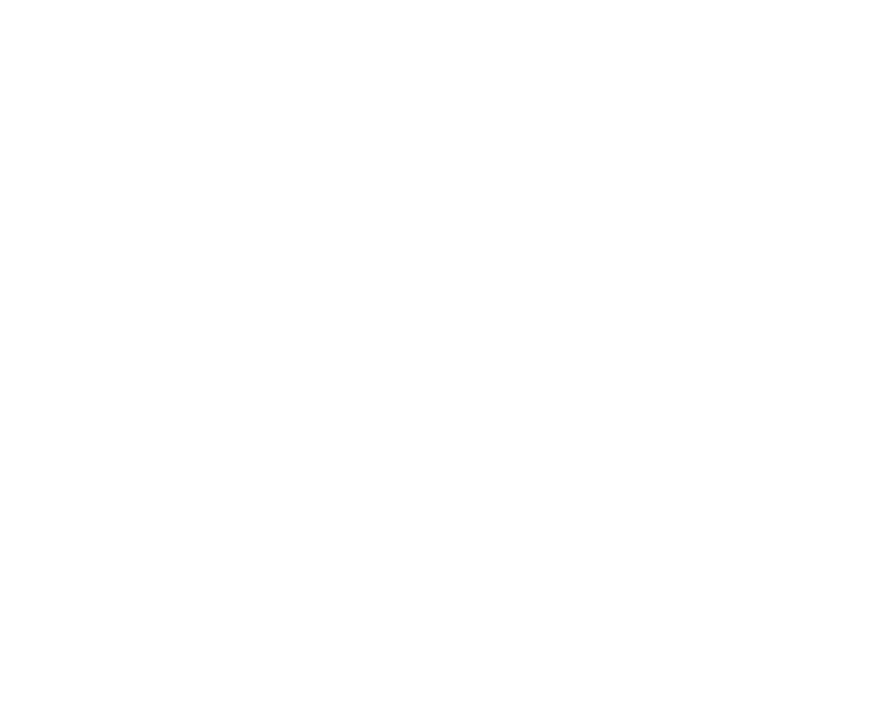
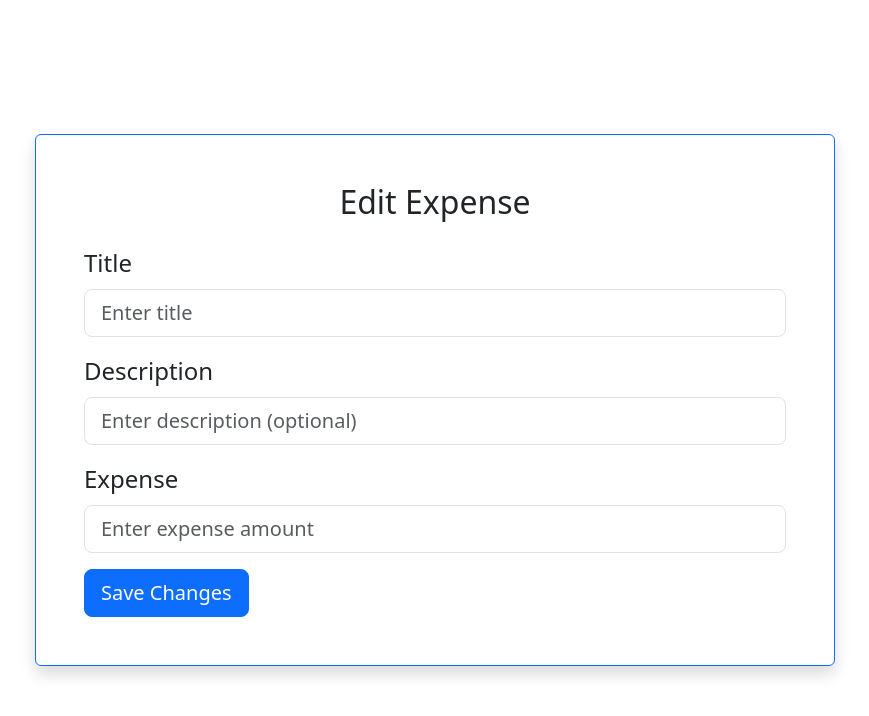
Before and after one commit to Elmehdi-Erraji/BudgetBuddy-React, a React (Create React App) app: page /expenses/1 in a window 1280 px wide. Before the commit this address had no page. Shown: the top 716 px of the page, without its empty margins (205-1074 px from the left). Built offline with nearby package versions, Linux system fonts and the light colour scheme; no server answers.

Commit message:
adding use effect

```diff
--- a/src/App.js
+++ b/src/App.js
@@ -26,7 +26,6 @@
                     }
                 });
                 setDepenses(response.data.depenses);
-                console.log(response.data.depenses);
             } catch (error) {
                 console.error('Error fetching depenses:', error);
             }
@@ -43,7 +42,7 @@
                     <Route path='/login' element={<Login />} />
                     <Route path='/Create' element={<Create />} />
                     <Route path='/register' element={<Register />} />
-                    <Route path="/expenses/:id/edit" element={<Edit />} />
+                    <Route path="/expenses/:id" element={<Edit />} />
                 </Routes>
             </div>
         </BrowserRouter>
--- a/src/components/DepensesList.js
+++ b/src/components/DepensesList.js
@@ -86,7 +86,11 @@
                   <td>{depense.description}</td>
                   <td className="text-right">{depense.expense}</td>
                   <td className="text-center">
-                    <Edit depenseId={depense.id} handleClose={closeEditModal} /> {/* Pass handleClose to close modal */}
+                  <Link to={'/expenses/' + depense.id}
+                      className="btn btn-primary btn-sm"
+                    >
+                      Update
+                    </Link>
                     <span style={{ marginRight: '8px' }}></span>
                     <button
                       className="btn btn-danger btn-sm"
--- a/src/components/Edit.js
+++ b/src/components/Edit.js
@@ -1,50 +1,71 @@
 import React, { useState, useEffect } from 'react';
 import axios from 'axios';
+import { useParams } from 'react-router-dom';
 
-function Edit({ depenseId, handleClose }) { // Add handleClose prop for closing modal
+function Edit({handleClose}) { // Add handleClose prop for closing modal
 
   const [title, setTitle] = useState('');
   const [description, setDescription] = useState('');
   const [expense, setExpense] = useState(0);
+  const [data, setData] = useState({
+    title: '',
+    description: '',
+    expense: '',
+  });
+
+
+
+  const {id}=useParams()
+
 
   useEffect(() => {
     async function fetchDepense() {
       try {
         const token = localStorage.getItem('token');
-        const response = await axios.get(`http://127.0.0.1:8000/api/depenses/${depenseId}`, {
+        const response = await axios.get(`http://127.0.0.1:8000/api/depenses/${id}`, {
           headers: {
             Authorization: `Bearer ${token}`,
           },
         });
-        const { title, description, expense } = response.data.depense;
-        setTitle(title);
-        setDescription(description);
-        setExpense(expense);
+
+
+        console.log(response.data)
+        // setTitle(response.data.title);
+        setData(response.data)
       } catch (error) {
         console.error('Error fetching depense:', error);
       }
     }
 
     fetchDepense();
-  }, [depenseId]);
+  }, []);
 
   const handleTitleChange = (e) => {
-    setTitle(e.target.value);
+    setData(prevState => ({
+      ...prevState,
+      title: e.target.value
+    }));
   };
 
   const handleDescriptionChange = (e) => {
-    setDescription(e.target.value);
-  };
+    setData(prevState => ({
+      ...prevState,
+      description: e.target.value
+    }));  };
 
   const handleExpenseChange = (e) => {
-    setExpense(e.target.value);
-  };
+    setData(prevState => ({
+      ...prevState,
+      expense: e.target.value
+    }));  };
 
+
+    console.log(data)
   const handleUpdateDepense = async (e) => {
     e.preventDefault();
     try {
       const token = localStorage.getItem('token');
-      await axios.put(`http://127.0.0.1:8000/api/depenses/${depenseId}`, { title, description, expense }, {
+      await axios.put(`http://127.0.0.1:8000/api/depenses/${id}`, data, {
         headers: {
           Authorization: `Bearer ${token}`,
         },
@@ -70,7 +91,7 @@
               className="form-control form-control-lg"
               required
               placeholder="Enter title"
-              value={title}
+              value={data.title}
               onChange={handleTitleChange}
             />
           </div>
@@ -82,7 +103,7 @@
               name="description"
               className="form-control form-control-lg"
               placeholder="Enter description (optional)"
-              value={description}
+              value={data.description}
               onChange={handleDescriptionChange}
             />
           </div>
@@ -95,7 +116,7 @@
               className="form-control form-control-lg"
               required
               placeholder="Enter expense amount"
-              value={expense}
+              value={data.expense}
               onChange={handleExpenseChange}
             />
           </div>
```
